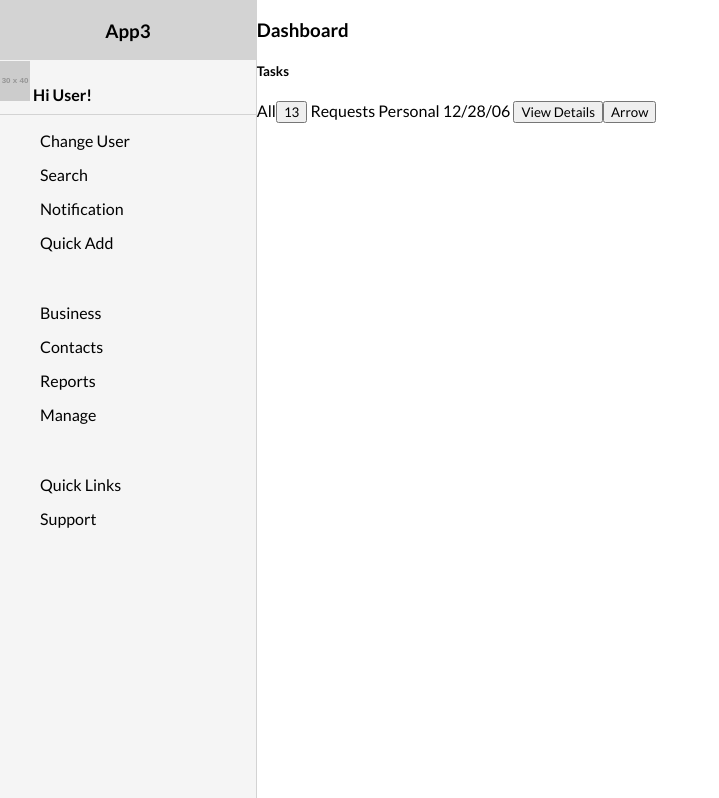
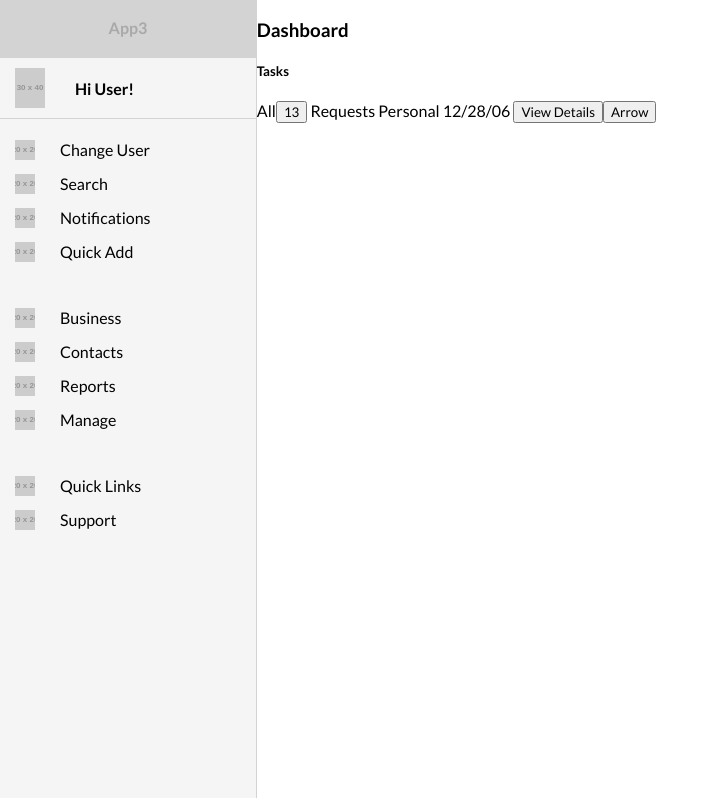
Before and after one commit to ervinkleitz/zr, a plain HTML site: page index.html in a window 1280 px wide. Shown: the whole page, without its empty margins (0-719 px from the left). Drawn offline with Linux system fonts and the light colour scheme; placeholder pictures from the web are drawn by us.

Commit message:
Finished left column

```diff
--- a/index.html
+++ b/index.html
@@ -9,25 +9,32 @@
 <body>
 	<div class="container">
 		<div class="left-col">
-			<h3 class="title">App3</h3><!--
+			<h4 class="title">App3</h4><!--
 		 --><div class="tab-area">
-				<p class="greeting"><img src="http://placehold.it/30x40"> Hi User!</p>
+				<section class="greeting">
+					<img src="http://placehold.it/30x40">
+					<p>Hi User!</p>
+				</section>
 				<section class="tabs">
+					<div>
+						<ul class="links">
+							<li><a href="#"><img src="http://dummyimage.com/20x20/c2c2c2">Change User</a></li>
+							<li><a href="#"><img src="http://dummyimage.com/20x20/c2c2c2">Search</a></li>
+							<li><a href="#"><img src="http://dummyimage.com/20x20/c2c2c2">Notifications</a></li>
+							<li><a href="#"><img src="http://dummyimage.com/20x20/c2c2c2">Quick Add</a></li>
+						</ul>
+					</div>
+					<div>
+						<ul class="links">
+							<li><a href="#"><img src="http://dummyimage.com/20x20/c2c2c2">Business</a></li>
+							<li><a href="#"><img src="http://dummyimage.com/20x20/c2c2c2">Contacts</a></li>
+							<li><a href="#"><img src="http://dummyimage.com/20x20/c2c2c2">Reports</a></li>
+							<li><a href="#"><img src="http://dummyimage.com/20x20/c2c2c2">Manage</a></li>
+						</ul>
+					</div>
 					<ul class="links">
-						<li><a href="#">Change User</a></li>
-						<li><a href="#">Search</a></li>
-						<li><a href="#">Notification</a></li>
-						<li><a href="#">Quick Add</a></li>
-					</ul>
-					<ul class="links">
-						<li><a href="#">Business</a></li>
-						<li><a href="#">Contacts</a></li>
-						<li><a href="#">Reports</a></li>
-						<li><a href="#">Manage</a></li>
-					</ul>
-					<ul class="links">
-						<li><a href="#">Quick Links</a></li>
-						<li><a href="#">Support</a></li>
+						<li><a href="#"><img src="http://dummyimage.com/20x20/c2c2c2">Quick Links</a></li>
+						<li><a href="#"><img src="http://dummyimage.com/20x20/c2c2c2">Support</a></li>
 					</ul>
 				</section>
 			</div>
--- a/main.css
+++ b/main.css
@@ -43,12 +43,13 @@ body {
 }
 
 .title {
+	color: darkgray;
 	text-align: center;
 	background-color: lightgrey;
-	height: 40px;
-	padding-top: 20px;
+	height: 30px;
+	padding: 18px 0 12px 0;
 	margin-top: 0;
-	margin-bottom: -15px;
+	margin-bottom: -2px;
 }
 
 .tab-area {
@@ -56,10 +57,18 @@ body {
 }
 
 .greeting {
-	padding: 0 0 10px 0;
+	width: 100%;
+	height: 55px;
+	display: inline-block;
 	font-weight: bold;
 	background-color: #F5F5F5;
 	border-bottom: 1px solid lightgray;
+	padding-top: 5px;
+}
+
+.greeting img {
+	float: left;
+	padding: 5px 30px 5px 15px;
 }
 
 .tabs {
@@ -67,8 +76,14 @@ body {
 }
 
 .links {
-	list-style: none;
-	padding-bottom: 20px;
+	list-style-type: none;
+	margin-left:0px;
+	padding-left:0px;
+	display: inline-block;
+}
+
+.links li {
+	padding: 5px 15px 10px 15px;
 }
 
 .links a {
@@ -76,7 +91,13 @@ body {
 	color: black;
 }
 
-.links li {
-	padding-bottom: 15px;
+.links img {
+	padding-right: 25px;
+	float: left;
+}
 
+.links p {
+	text-align: right;
+	display:inline-block;
+	padding: 0;
 }
```
